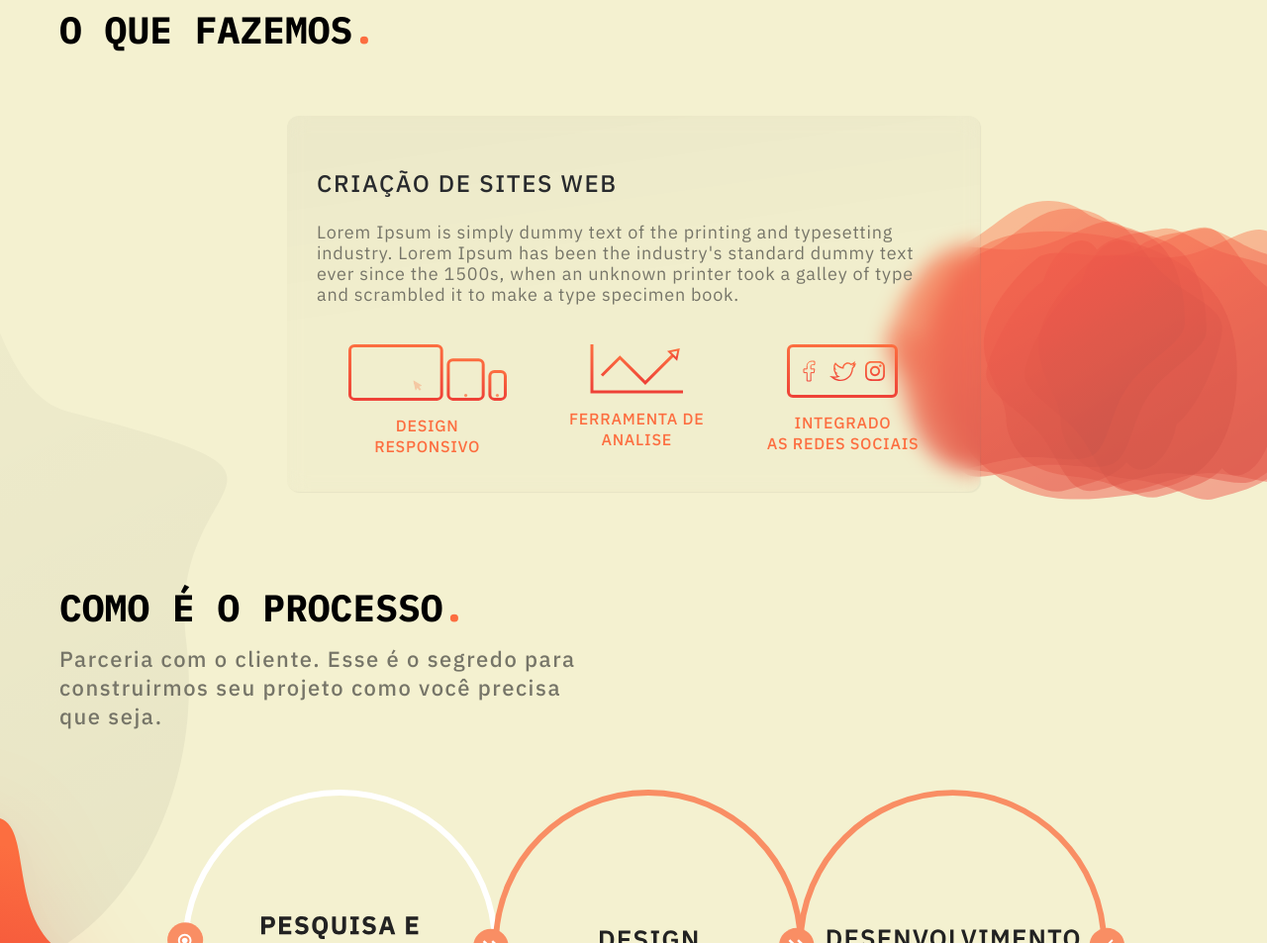
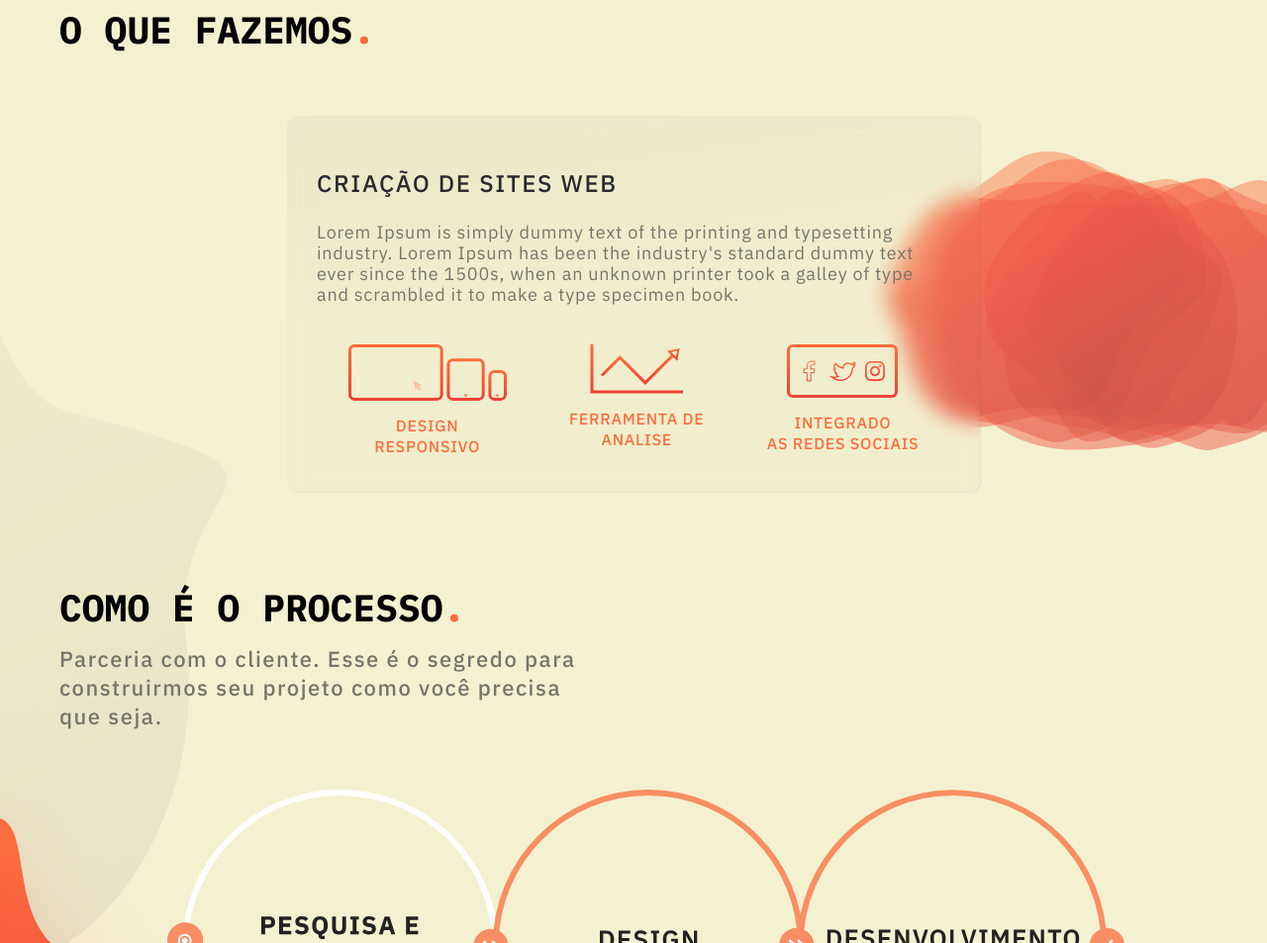
Before and after one commit to VamoCodar/help-sites, a plain HTML site: page index.html in a window 1280 px wide. Shown: the part 807-1760 px from the top of the page at 99% size. Drawn offline with Linux system fonts and the light colour scheme.

Commit message:
melhorias lets go

```diff
--- a/index.html
+++ b/index.html
@@ -6,6 +6,8 @@
     <meta name="viewport" content="width=device-width, initial-scale=1.0">
     <link href="https://fonts.googleapis.com/css2?family=IBM+Plex+Mono:wght@400;500;700&family=IBM+Plex+Sans:wght@400;500&display=swap" rel="stylesheet">
     <link rel="stylesheet" href="css/style.css">
+    <link rel="shortcut icon" href="img/favicon.ico" type="image/x-icon">
+    <link rel="icon" href="img/favicon.ico" type="image/x-icon">
     <title>Help - Criação de Sites</title>
 </head>
 
--- a/scss/_secao-1.scss
+++ b/scss/_secao-1.scss
@@ -3,7 +3,7 @@
 .nuvem {
     right: 0;
     position: absolute;
-    margin-top: 200px;
+    margin-top: 150px;
     z-index: -200;
     transition: 0.3s ease-out;
     background-image: url(../img/nuvem.svg);
```
Also changed, not shown: css/style.css, img/favicon.ico (added), img/favicon.png (added), img/nova-logo-laranja.png (added).
